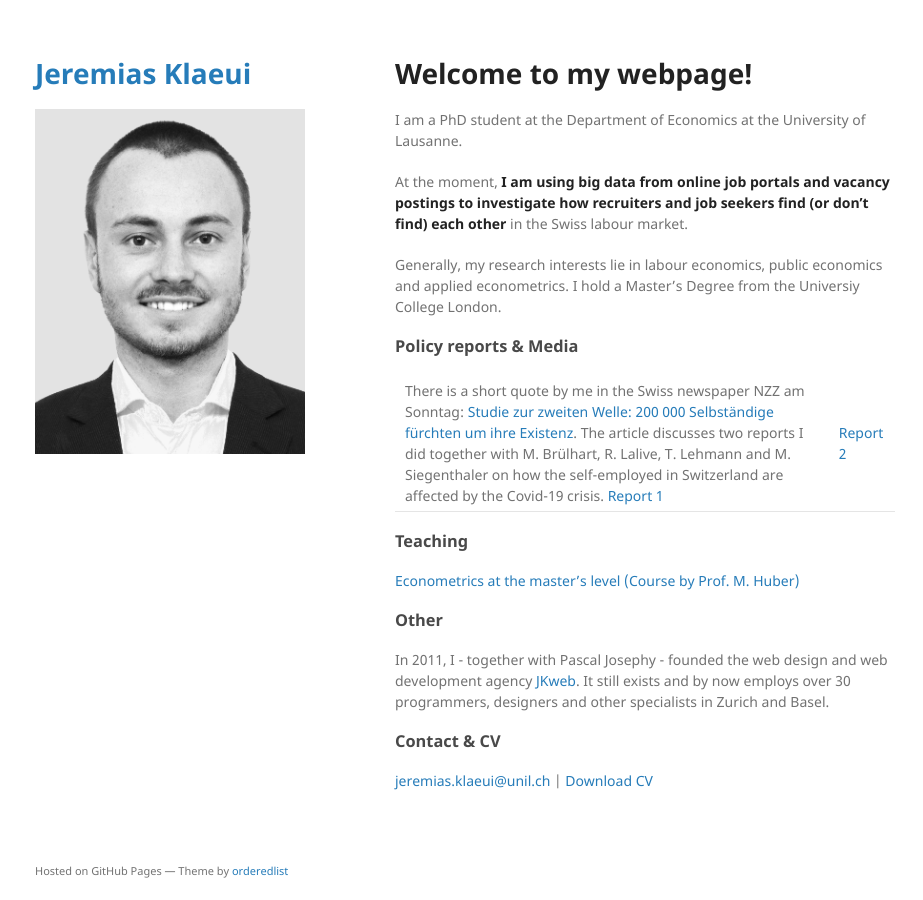
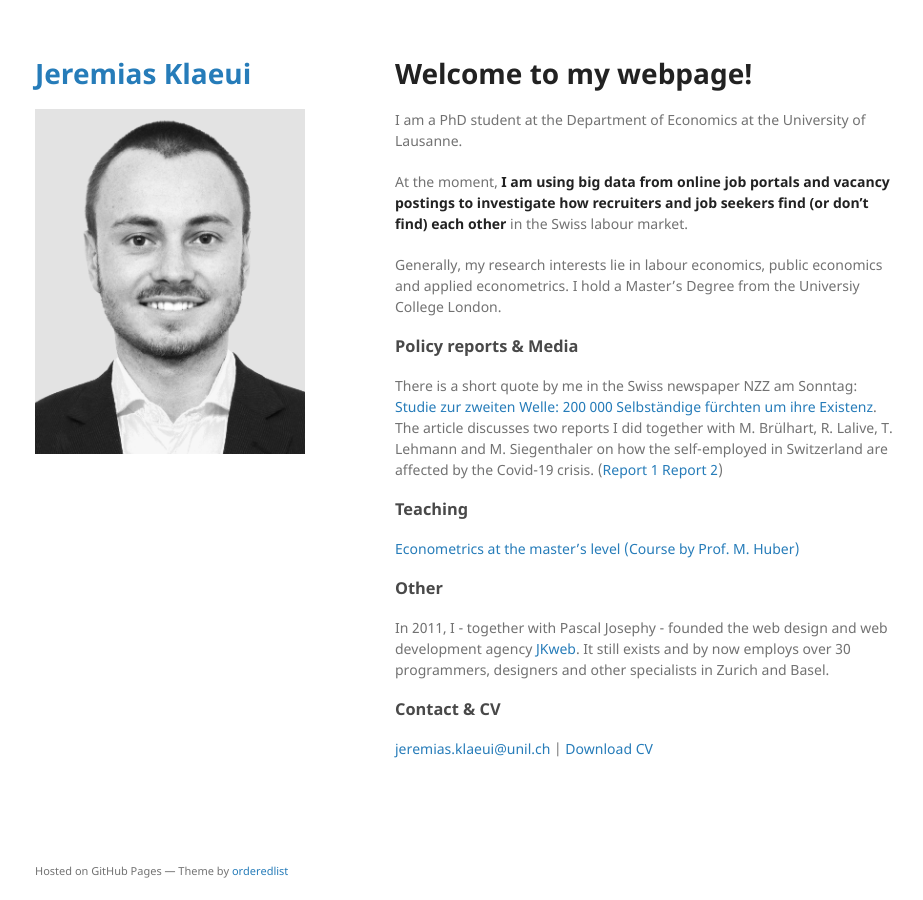
Before and after one commit to jklaeui/jklaeui.github.io, a Jekyll site: the page built from index.md, in a window 1280 px wide. Shown: the whole page, without its empty margins (175-1098 px from the left). Built offline with Jekyll 4.4.1, drawn with Linux system fonts in a browser that asks for light colours; our own code applies the rules of GitHub Pages for plain Markdown files; the repository's description, which GitHub fills in, is left out.

```diff
--- a/index.md
+++ b/index.md
@@ -8,7 +8,7 @@ Generally, my research interests lie in labour economics, public economics and a
 
 ### Policy reports & Media
 
-There is a short quote by me in the Swiss newspaper NZZ am Sonntag: [Studie zur zweiten Welle: 200 000 Selbständige fürchten um ihre Existenz](https://nzzas.nzz.ch/wirtschaft/zweite-welle-viele-selbstaendige-fuerchten-um-ihre-existenz-ld.1589295). The article discusses two reports I did together with M. Brülhart, R. Lalive, T. Lehmann and M. Siegenthaler on how the self-employed in Switzerland are affected by the Covid-19 crisis. [Report 1](https://e4s.center/document/second-wave-swiss-self-employed-dealing-with-the-covid-19-confinement/) | [Report 2](https://docs.google.com/viewer?a=v&pid=sites&srcid=ZGVmYXVsdGRvbWFpbnxzaWVnZW50aGFsZXJtaWNoYWVsfGd4OjNkOTIxNDdmODBkZGVhMmI)
+There is a short quote by me in the Swiss newspaper NZZ am Sonntag: [Studie zur zweiten Welle: 200 000 Selbständige fürchten um ihre Existenz](https://nzzas.nzz.ch/wirtschaft/zweite-welle-viele-selbstaendige-fuerchten-um-ihre-existenz-ld.1589295). The article discusses two reports I did together with M. Brülhart, R. Lalive, T. Lehmann and M. Siegenthaler on how the self-employed in Switzerland are affected by the Covid-19 crisis. ([Report 1](https://e4s.center/document/second-wave-swiss-self-employed-dealing-with-the-covid-19-confinement/)  [Report 2](https://docs.google.com/viewer?a=v&pid=sites&srcid=ZGVmYXVsdGRvbWFpbnxzaWVnZW50aGFsZXJtaWNoYWVsfGd4OjNkOTIxNDdmODBkZGVhMmI))
 
 ### Teaching
 
```
